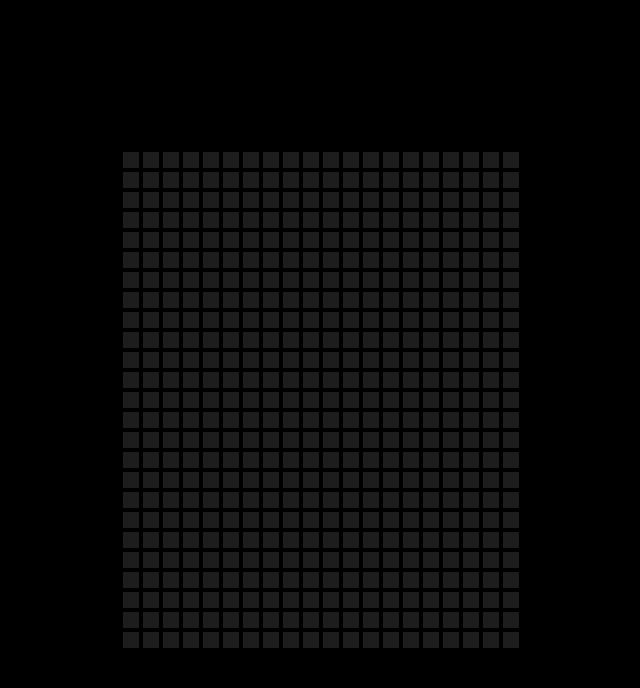
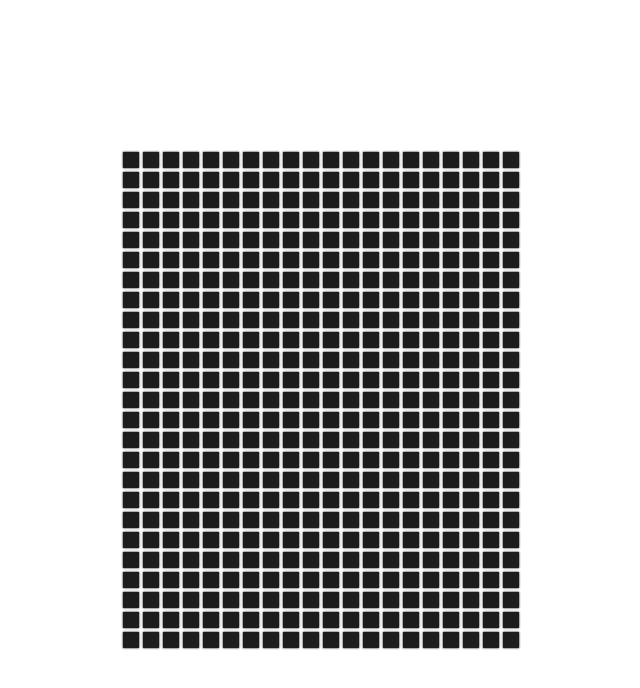
Before and after one commit to srinidharan/50-Projects-50-Days, a plain HTML site: page Day-36/index.html in a window 1280 px wide. Shown: the whole page, without its empty margins (319-959 px from the left). Drawn offline with Linux system fonts and the light colour scheme.

Commit message:
Hoverboard

```diff
--- a/Day-36/index.html
+++ b/Day-36/index.html
@@ -5,7 +5,7 @@
     <meta http-equiv="X-UA-Compatible" content="IE=edge">
     <meta name="viewport" content="width=device-width, initial-scale=1.0">
     <link rel="stylesheet" href="./style.css">
-    <title>Hoverboard</title>
+    <title>HoverBoard</title>
 </head>
 <body>
 
--- a/Day-36/script.js
+++ b/Day-36/script.js
@@ -25,11 +25,11 @@ function setcolor(element){
 
 function removecolor(element) {
 
-    element.style.background = '#1d1d1d'
-    element.style.boxshadow = '0 0 2px #000'
+    element.style.background = '#1d1d1d';
+    element.style.boxshadow = '0 0 2px #000';
 
 }
 
 function getrandomcolor() {
-    return colors[Math.floor(Math.random() * colors.length)];
+    return colors[Math.floor(Math.random() * colors.length)]
 }
--- a/Day-36/style.css
+++ b/Day-36/style.css
@@ -4,7 +4,7 @@
 
 
 body{
-    background-color: #000;
+    background-color: #0000;
     display: flex;
     align-items: center;
     justify-content: center;
```
